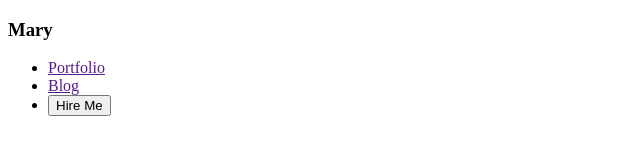
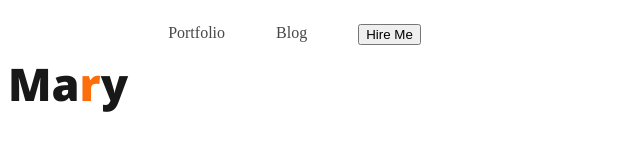
Before and after one commit to SumiyaNil/firstwebdeveloper-repo, a plain HTML site: page index.html in a window 1280 px wide. Shown: the whole page, without its empty margins (0-640 px from the left). Drawn offline with nearby package versions, Linux system fonts and the light colour scheme.

Commit message:
add the css

```diff
--- a/index.html
+++ b/index.html
@@ -19,7 +19,7 @@
          <ul>
             <li> <a href="">Portfolio</a> </li>
             <li> <a href="">Blog</a> </li>
-            <li> <button>Hire Me</button> </li>
+            <li> <button class="btn-primary">Hire Me</button> </li>
 
          </ul>
     </nav>
--- a/portfolio.css
+++ b/portfolio.css
@@ -0,0 +1,32 @@
+.text-primary{
+    color: #FD6E0A;
+}
+.btn-primary{
+
+}
+nav{
+    display: flex;
+
+}
+.nav-title{
+    color: #181818;
+
+    font-family: Open Sans;
+    font-size: 45px;
+
+    font-weight: 800;
+
+}
+nav > ul{
+    display: flex;
+
+}
+nav li{
+    list-style: none;
+    margin-right: 51px;
+
+}
+nav a {
+    text-decoration: none;
+    color:#474747;
+}
```
